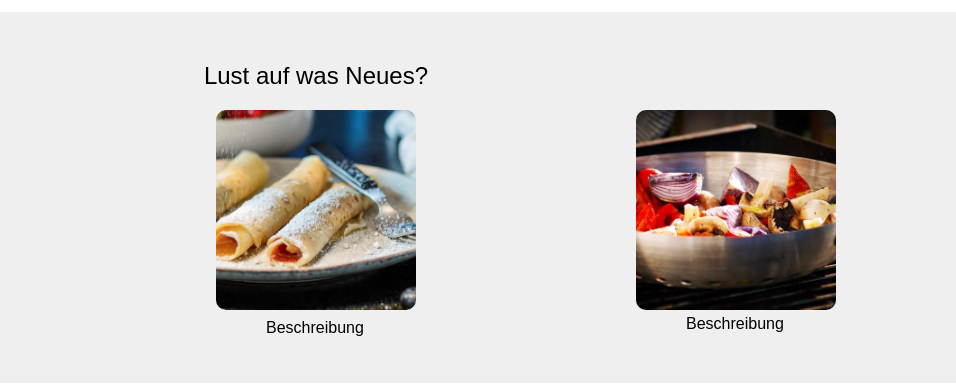
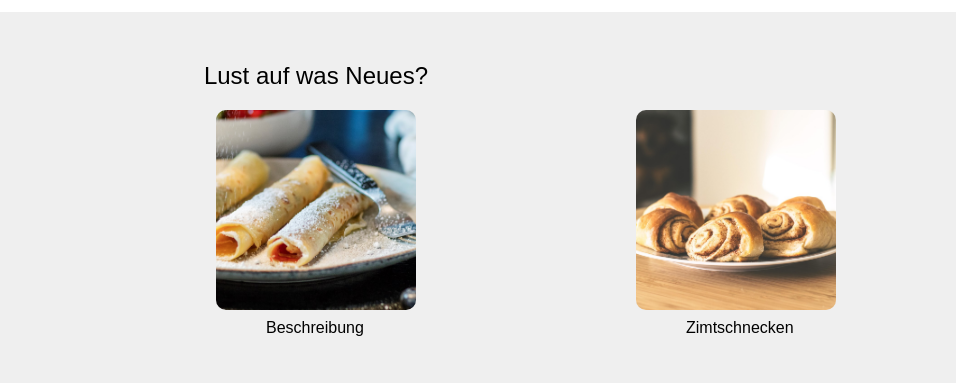
Before and after one commit to Dennissnaggit/Kochwelt_2, a plain HTML site: page index.html in a window 1280 px wide. Shown: the part 561-948 px from the top of the page, 324-1280 px from the left. Drawn offline with Linux system fonts and the light colour scheme; a web font is replaced by a local one.

Commit message:
hab mein rezept zu der mainpage hinzugefügt

```diff
--- a/index.html
+++ b/index.html
@@ -81,8 +81,8 @@
             <p>Beschreibung</p>
           </div>
           <div class="recipe-item">
-            <img src="./img/wok.jpg" alt="Bild von einem Wok" />
-            <p>Beschreibung</p>
+            <a href="./rezept_Samuel/rezept-samuel.html"><img src="./rezept_Samuel/img/lum3n-pastries-2208050_1280.jpg" alt="Bild von Zimtschnecken"></a>
+            <p>Zimtschnecken</p>
           </div>
         </div>
       </div>
```
